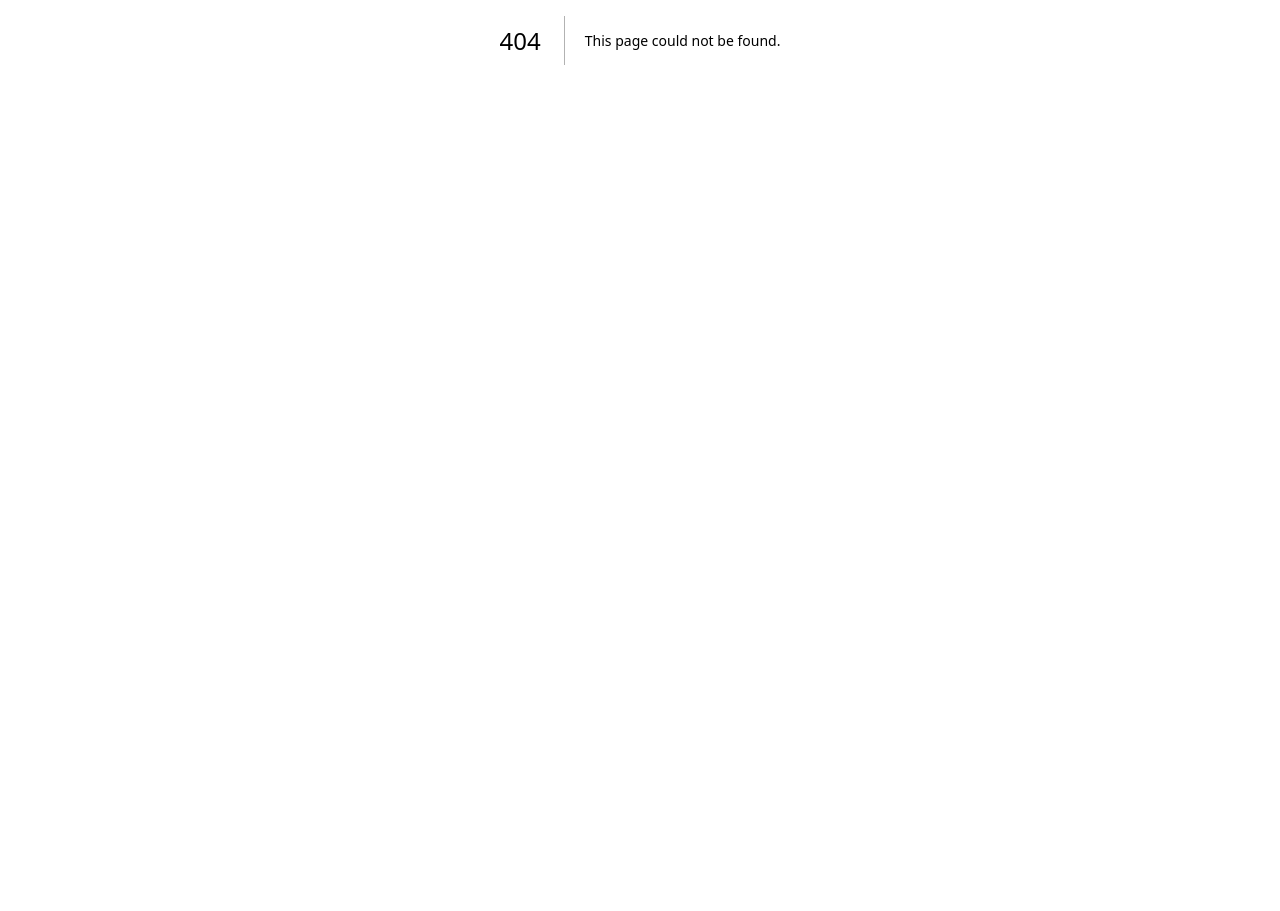
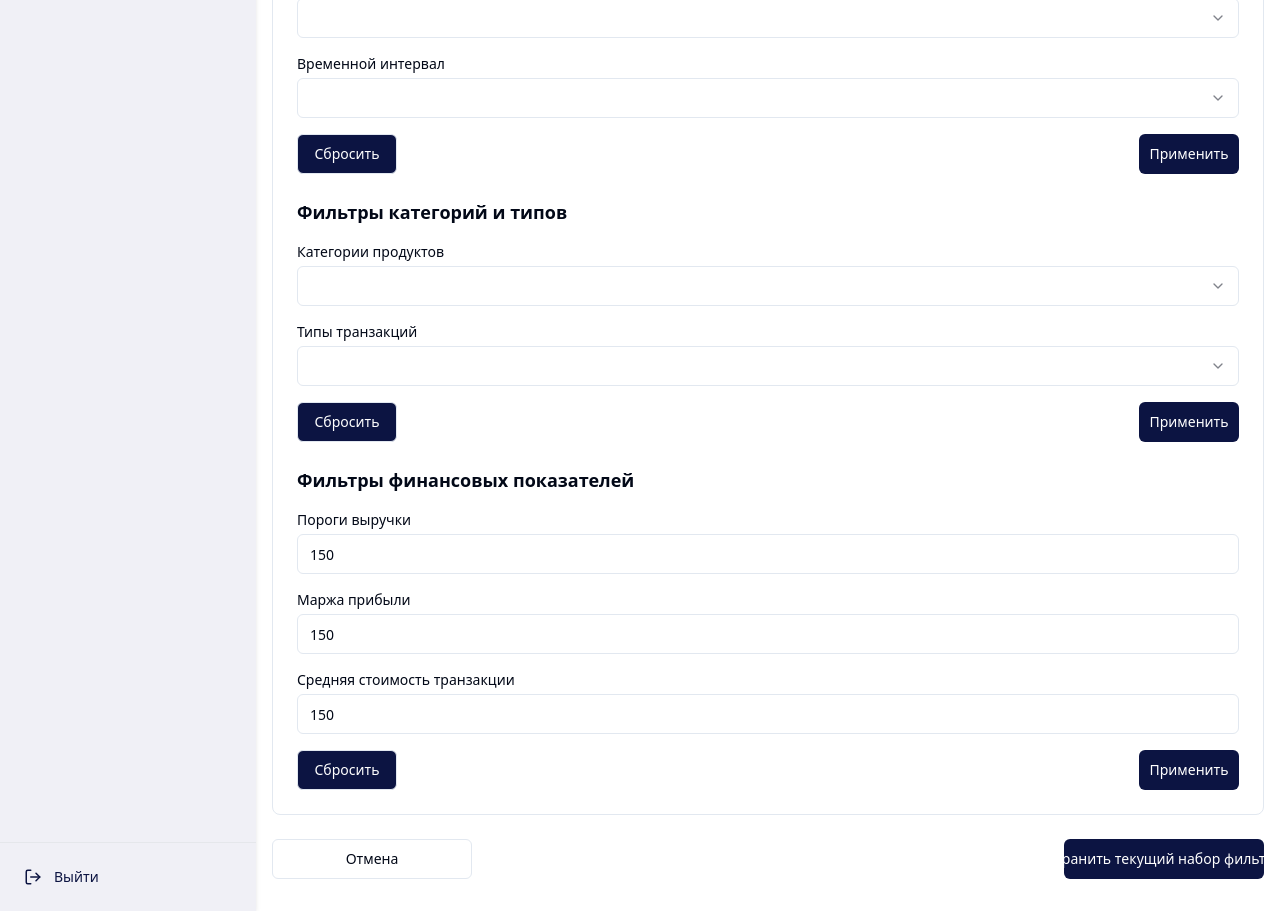
Before and after one commit to parkjihn/virtuscorp_frontend, a Next.js app in the folder virtuscorp_frontend/: page /detailed-analytics/filters in a window 1280 px wide. Before the commit this address had no page. Shown: the part 360-1271 px from the top of the page. Before the commit the page ends 800 px from the top, so only its background shows below. Built offline with nearby package versions, Linux system fonts and the light colour scheme.

Commit message:
filters1-03162025

```diff
--- /dev/null
+++ b/virtuscorp_frontend/app/(auth)/(protected)/detailed-analytics/filters/page.tsx
@@ -0,0 +1,238 @@
+"use client"
+
+import { useState } from "react"
+import { Button } from "@/components/ui/button"
+import { Input } from "@/components/ui/input"
+import { Select, SelectContent, SelectItem, SelectTrigger, SelectValue } from "@/components/ui/select"
+
+export default function DetailedAnalyticsFiltersPage() {
+  // Состояние для значений формы
+  const [dateRange, setDateRange] = useState("")
+  const [predefinedPeriod, setPredefinedPeriod] = useState("7 дней")
+  const [timeInterval, setTimeInterval] = useState("Ежедневно")
+  const [productCategory, setProductCategory] = useState("Электроника")
+  const [transactionType, setTransactionType] = useState("Продажи")
+  const [revenueThreshold, setRevenueThreshold] = useState("150")
+  const [profitMargin, setProfitMargin] = useState("150")
+  const [avgTransactionValue, setAvgTransactionValue] = useState("150")
+
+
+  const resetTimeframeFilters = () => {
+    setDateRange("")
+    setPredefinedPeriod("7 дней")
+    setTimeInterval("Ежедневно")
+  }
+
+  const resetCategoryFilters = () => {
+    setProductCategory("Электроника")
+    setTransactionType("Продажи")
+  }
+
+  const resetFinancialFilters = () => {
+    setRevenueThreshold("150")
+    setProfitMargin("150")
+    setAvgTransactionValue("150")
+  }
+
+
+  const applyFilters = (section: string) => {
+    console.log(`Применены фильтры ${section}`)
+  }
+
+
+  const saveCurrentFilterSet = () => {
+    console.log("Сохранен текущий набор фильтров")
+  }
+
+
+  const handleCancel = () => {
+    console.log("Отменено")
+  }
+
+  return (
+    <div className="container mx-auto py-8 px-4">
+      <h1 className="text-2xl font-bold mb-2">Фильтры детальной аналитики</h1>
+      <p className="text-gray-600 mb-6">Уточните представление данных, чтобы сосредоточиться на самом важном.</p>
+
+      <div className="border rounded-lg p-6">
+
+        <div className="mb-6">
+          <h2 className="text-lg font-semibold mb-4">Фильтры временных рамок</h2>
+
+          <div className="mb-4">
+            <label className="block text-sm mb-1">Диапазон дат</label>
+            <Select value={dateRange} onValueChange={setDateRange}>
+              <SelectTrigger className="w-full">
+                <SelectValue placeholder="Выберите диапазон дат" />
+              </SelectTrigger>
+              <SelectContent>
+                <SelectItem value="last-7-days">Последние 7 дней</SelectItem>
+                <SelectItem value="last-30-days">Последние 30 дней</SelectItem>
+                <SelectItem value="last-90-days">Последние 90 дней</SelectItem>
+                <SelectItem value="custom">Произвольный период</SelectItem>
+              </SelectContent>
+            </Select>
+          </div>
+
+          <div className="mb-4">
+            <label className="block text-sm mb-1">Предопределенные периоды</label>
+            <Select value={predefinedPeriod} onValueChange={setPredefinedPeriod}>
+              <SelectTrigger className="w-full">
+                <SelectValue placeholder="7 дней" />
+              </SelectTrigger>
+              <SelectContent>
+                <SelectItem value="7-days">7 дней</SelectItem>
+                <SelectItem value="14-days">14 дней</SelectItem>
+                <SelectItem value="30-days">30 дней</SelectItem>
+                <SelectItem value="90-days">90 дней</SelectItem>
+              </SelectContent>
+            </Select>
+          </div>
+
+          <div className="mb-4">
+            <label className="block text-sm mb-1">Временной интервал</label>
+            <Select value={timeInterval} onValueChange={setTimeInterval}>
+              <SelectTrigger className="w-full">
+                <SelectValue placeholder="Ежедневно" />
+              </SelectTrigger>
+              <SelectContent>
+                <SelectItem value="hourly">Почасово</SelectItem>
+                <SelectItem value="daily">Ежедневно</SelectItem>
+                <SelectItem value="weekly">Еженедельно</SelectItem>
+                <SelectItem value="monthly">Ежемесячно</SelectItem>
+              </SelectContent>
+            </Select>
+          </div>
+
+          <div className="flex justify-between mt-4">
+            <Button
+              variant="outline"
+              onClick={resetTimeframeFilters}
+              className="bg-[#0c1442] text-white hover:bg-[#0c1442]/90 w-[100px]"
+            >
+              Сбросить
+            </Button>
+            <Button
+              onClick={() => applyFilters("timeframe")}
+              className="bg-[#0c1442] text-white hover:bg-[#0c1442]/90 w-[100px]"
+            >
+              Применить
+            </Button>
+          </div>
+        </div>
+
+
+        <div className="mb-6">
+          <h2 className="text-lg font-semibold mb-4">Фильтры категорий и типов</h2>
+
+          <div className="mb-4">
+            <label className="block text-sm mb-1">Категории продуктов</label>
+            <Select value={productCategory} onValueChange={setProductCategory}>
+              <SelectTrigger className="w-full">
+                <SelectValue placeholder="Электроника" />
+              </SelectTrigger>
+              <SelectContent>
+                <SelectItem value="electronics">Электроника</SelectItem>
+                <SelectItem value="clothing">Одежда</SelectItem>
+                <SelectItem value="home-goods">Товары для дома</SelectItem>
+                <SelectItem value="beauty">Красота</SelectItem>
+              </SelectContent>
+            </Select>
+          </div>
+
+          <div className="mb-4">
+            <label className="block text-sm mb-1">Типы транзакций</label>
+            <Select value={transactionType} onValueChange={setTransactionType}>
+              <SelectTrigger className="w-full">
+                <SelectValue placeholder="Продажи" />
+              </SelectTrigger>
+              <SelectContent>
+                <SelectItem value="sales">Продажи</SelectItem>
+                <SelectItem value="returns">Возвраты</SelectItem>
+                <SelectItem value="exchanges">Обмены</SelectItem>
+                <SelectItem value="refunds">Возмещения</SelectItem>
+              </SelectContent>
+            </Select>
+          </div>
+
+          <div className="flex justify-between mt-4">
+            <Button
+              variant="outline"
+              onClick={resetCategoryFilters}
+              className="bg-[#0c1442] text-white hover:bg-[#0c1442]/90 w-[100px]"
+            >
+              Сбросить
+            </Button>
+            <Button
+              onClick={() => applyFilters("category")}
+              className="bg-[#0c1442] text-white hover:bg-[#0c1442]/90 w-[100px]"
+            >
+              Применить
+            </Button>
+          </div>
+        </div>
+
+
+        <div>
+          <h2 className="text-lg font-semibold mb-4">Фильтры финансовых показателей</h2>
+
+          <div className="mb-4">
+            <label className="block text-sm mb-1">Пороги выручки</label>
+            <Input
+              type="number"
+              value={revenueThreshold}
+              onChange={(e) => setRevenueThreshold(e.target.value)}
+              className="w-full"
+            />
+          </div>
+
+          <div className="mb-4">
+            <label className="block text-sm mb-1">Маржа прибыли</label>
+            <Input
+              type="number"
+              value={profitMargin}
+              onChange={(e) => setProfitMargin(e.target.value)}
+              className="w-full"
+            />
+          </div>
+
+          <div className="mb-4">
+            <label className="block text-sm mb-1">Средняя стоимость транзакции</label>
+            <Input
+              type="number"
+              value={avgTransactionValue}
+              onChange={(e) => setAvgTransactionValue(e.target.value)}
+              className="w-full"
+            />
+          </div>
+
+          <div className="flex justify-between mt-4">
+            <Button
+              variant="outline"
+              onClick={resetFinancialFilters}
+              className="bg-[#0c1442] text-white hover:bg-[#0c1442]/90 w-[100px]"
+            >
+              Сбросить
+            </Button>
+            <Button
+              onClick={() => applyFilters("financial")}
+              className="bg-[#0c1442] text-white hover:bg-[#0c1442]/90 w-[100px]"
+            >
+              Применить
+            </Button>
+          </div>
+        </div>
+      </div>
+
+
+      <div className="flex justify-between mt-6">
+        <Button variant="outline" onClick={handleCancel} className="w-[200px]">
+          Отмена
+        </Button>
+        <Button onClick={saveCurrentFilterSet} className="bg-[#0c1442] text-white hover:bg-[#0c1442]/90 w-[200px]">
+          Сохранить текущий набор фильтров
+        </Button>
+      </div>
+    </div>
+  )
+}
```
